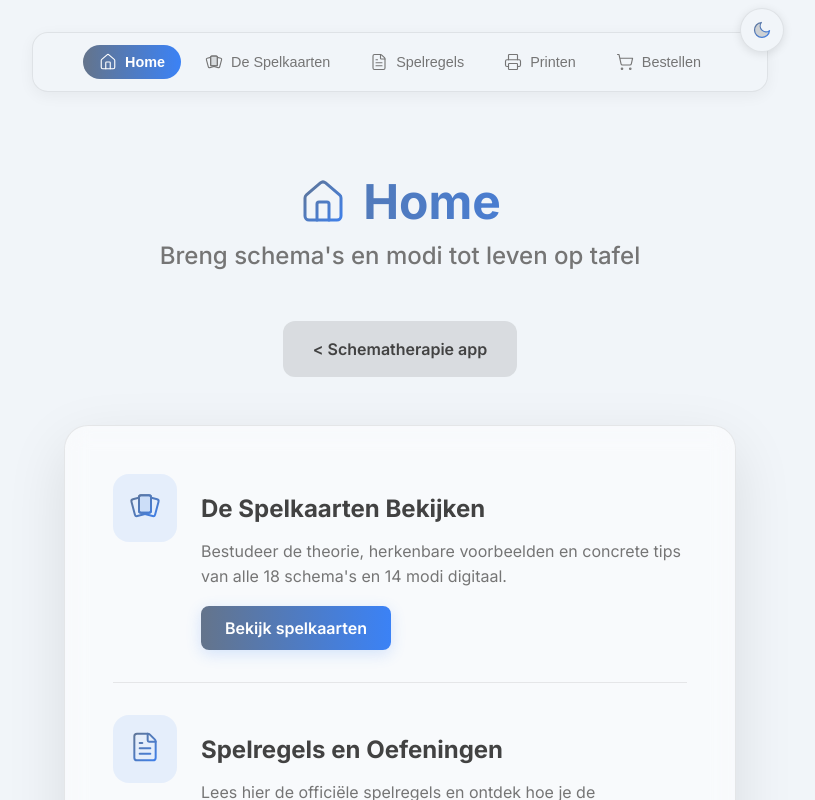
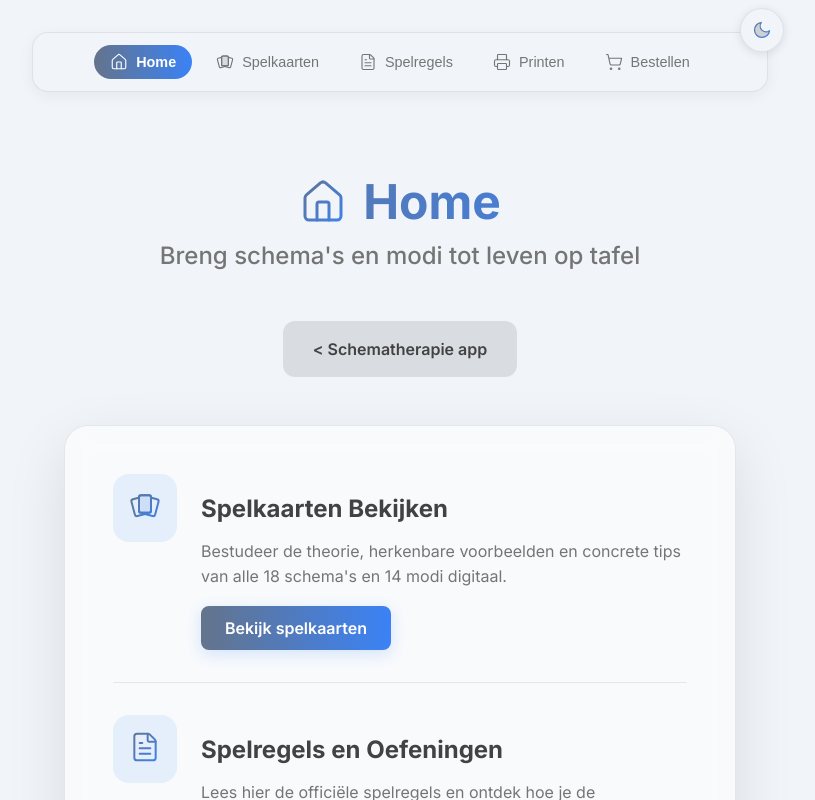
Before and after one commit to radder1972/STA, a React (Vite) app: page / in a window 1280 px wide. Both pictures are taken after a click on the button "Ga naar het Spelportaal". Shown: the top 800 px of the page, without its empty margins (240-1055 px from the left). Built offline with nearby package versions, Linux system fonts and the light colour scheme.

Commit message:
Change De Spelkaarten back to Spelkaarten

```diff
--- a/package.json
+++ b/package.json
@@ -1,7 +1,7 @@
 {
   "name": "schema-therapy-app",
   "private": true,
-  "version": "2.6.243",
+  "version": "2.6.244",
   "type": "module",
   "scripts": {
     "dev": "vite",
--- a/src/components/GameNavbar.jsx
+++ b/src/components/GameNavbar.jsx
@@ -4,7 +4,7 @@ import { HomeIcon, CardsIcon, FileTextIcon, PrinterIcon, ShoppingCartIcon } from
 export default function GameNavbar({ currentView, setCurrentView }) {
   const navItems = [
     { id: 'game-portal', label: 'Home', icon: HomeIcon },
-    { id: 'kaartenoverzicht', label: 'De Spelkaarten', icon: CardsIcon },
+    { id: 'kaartenoverzicht', label: 'Spelkaarten', icon: CardsIcon },
     { id: 'game-rules', label: 'Spelregels', icon: FileTextIcon },
     { id: 'print-shop', label: 'Printen', icon: PrinterIcon },
     { id: 'order-cards', label: 'Bestellen', icon: ShoppingCartIcon }
--- a/src/components/GamePortal.jsx
+++ b/src/components/GamePortal.jsx
@@ -46,7 +46,7 @@ export default function GamePortal({ onBack, onViewKaartenOverzicht, onViewGameR
             <CardsIcon size={32} useGameGradient={true} />
           </div>
           <div style={{ flex: 1 }}>
-            <h2 style={{ color: 'var(--text-main)', marginBottom: '0.5rem', fontSize: '1.5rem' }}>De Spelkaarten Bekijken</h2>
+            <h2 style={{ color: 'var(--text-main)', marginBottom: '0.5rem', fontSize: '1.5rem' }}>Spelkaarten Bekijken</h2>
             <p style={{ color: 'var(--text-muted)', lineHeight: '1.6', marginBottom: '1rem' }}>Bestudeer de theorie, herkenbare voorbeelden en concrete tips van alle 18 schema's en 14 modi digitaal.</p>
             <button onClick={onViewKaartenOverzicht} className="btn btn-gradient-game">
               Bekijk spelkaarten
--- a/src/components/KaartenOverzicht.jsx
+++ b/src/components/KaartenOverzicht.jsx
@@ -167,7 +167,7 @@ export default function KaartenOverzicht({ onBack }) {
     <div className="view-container" style={{ minHeight: '100vh', display: 'flex', flexDirection: 'column', alignItems: 'center', padding: '2rem' }}>
       <div style={{ textAlign: 'center', marginBottom: '3rem', width: '100%', maxWidth: '800px', margin: '0 auto 3rem auto' }}>
         <h1 className="text-gradient-game" style={{ marginBottom: '0.5rem', fontSize: '3rem', display: 'flex', alignItems: 'center', justifyContent: 'center', gap: '16px' }}>
-          <CardsIcon size={48} useGameGradient={true} /> De Spelkaarten
+          <CardsIcon size={48} useGameGradient={true} /> Spelkaarten
         </h1>
         <h2 style={{ color: 'var(--text-muted)', margin: 0, fontWeight: '500', fontSize: '1.5rem', lineHeight: '1.4' }}>Bestudeer theorie, voorbeelden en tips</h2>
       </div>
```
Also changed, not shown: 1 other file (tests, documents, lock files or other folders).
